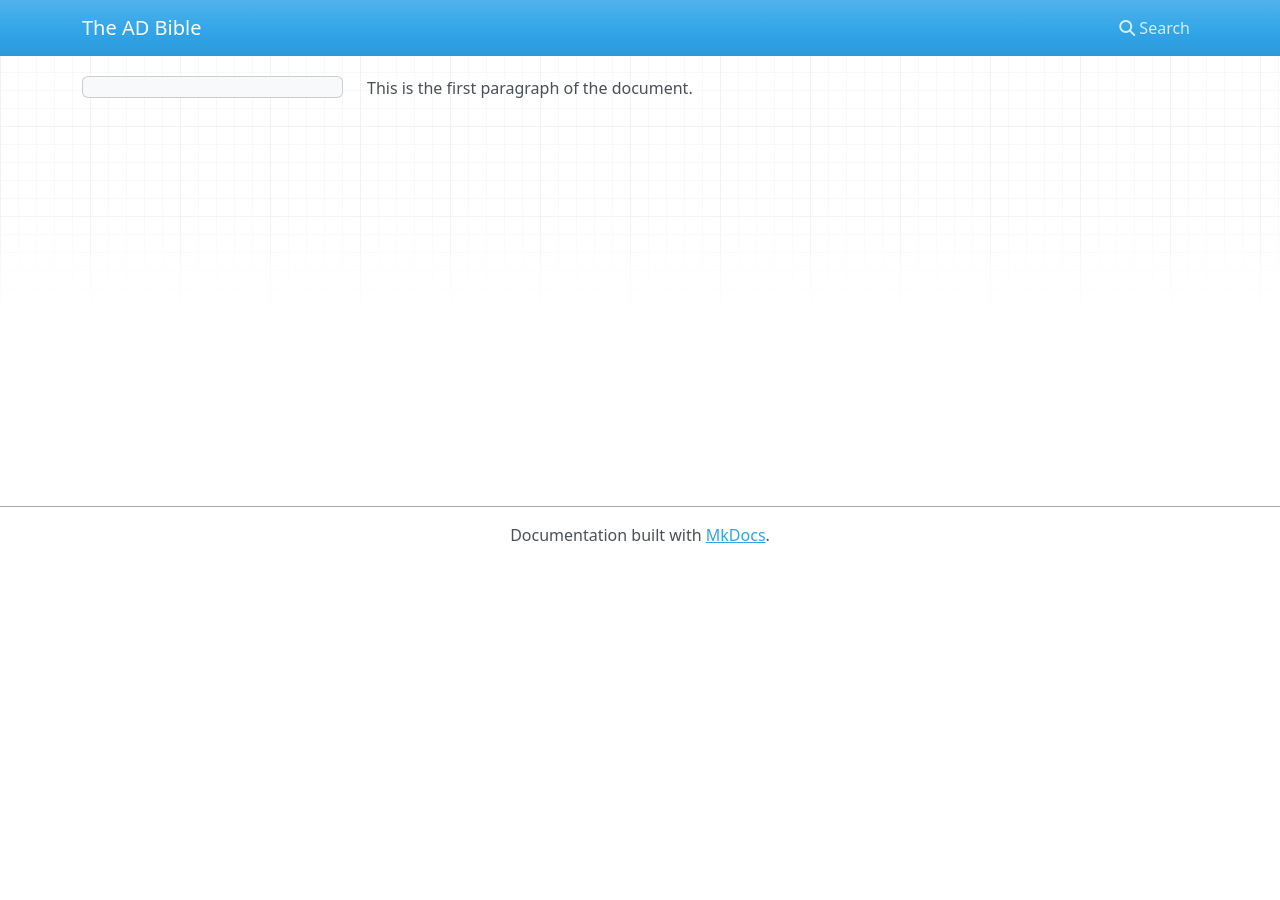
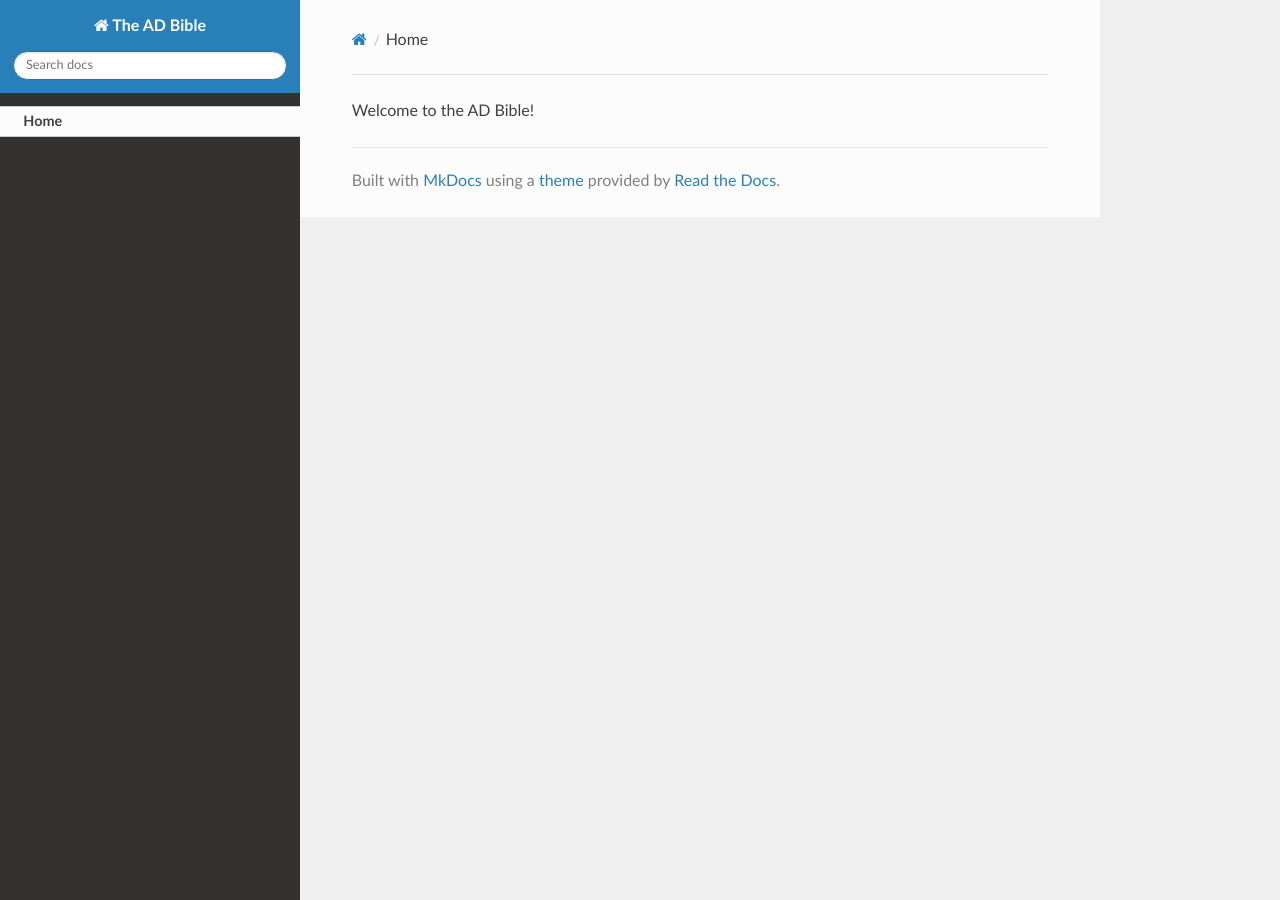
Before and after one commit to lykopex/The-AD-Bible, an MkDocs documentation site: the page built from docs/index.md, in a window 1280 px wide. Built offline with MkDocs 1.6.1, drawn with Linux system fonts in a browser that asks for light colours; nearby versions of some CDN libraries.

Commit message:
updated AD bible mkdocs settings

```diff
--- a/docs/index.md
+++ b/docs/index.md
@@ -1,10 +1 @@
----
-title: My Document
-summary: A brief description of my document.
-authors:
-    - Waylan Limberg
-    - Tom Christie
-date: 2018-07-10
-some_url: https://example.com
----
-This is the first paragraph of the document.
+Welcome to the AD Bible!
--- a/mkdocs.yml
+++ b/mkdocs.yml
@@ -1 +1,4 @@
 site_name: The AD Bible
+nav:
+  - Home: index.md
+theme: readthedocs
```
